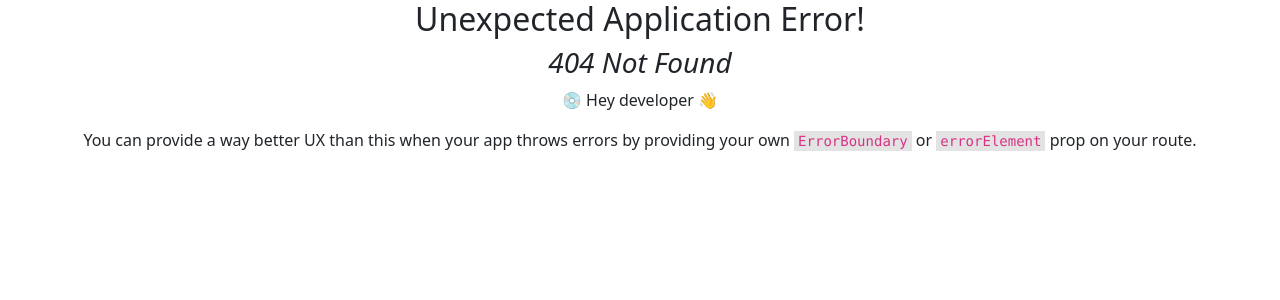
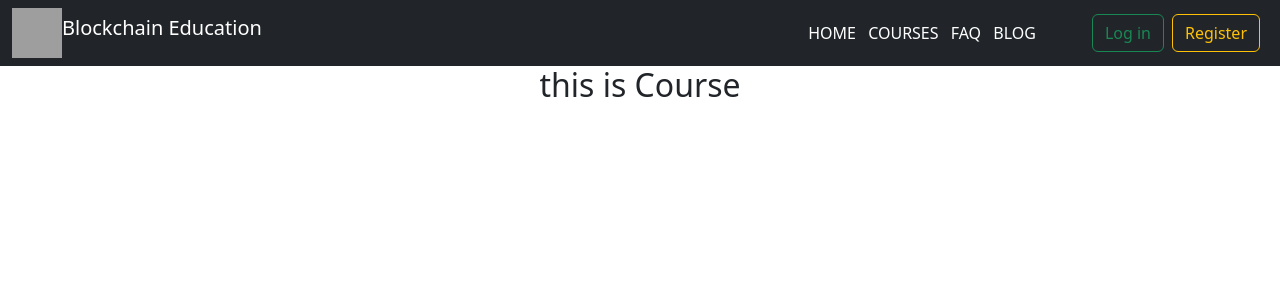
Before and after one commit to Ronyhassansam03n/blockchain-clients, a React (Create React App) app: page /course in a window 1280 px wide. Before the commit this address had no page. Shown: the top 300 px of the page. Built offline with nearby package versions, Linux system fonts and the light colour scheme; grey boxes are pictures that could not be loaded.

Commit message:
nav route done

```diff
--- /dev/null
+++ b/src/Components/Courses/Course.js
@@ -0,0 +1,11 @@
+import React from 'react';
+
+const Course = () => {
+    return (
+        <div>
+            <h2> this is Course</h2>
+        </div>
+    );
+};
+
+export default Course;
--- a/src/Components/Home/Home.js
+++ b/src/Components/Home/Home.js
@@ -3,7 +3,7 @@ import React from 'react';
 const Home = () => {
     return (
         <div>
-            <h1>   thisd is home </h1>
+            this is home
         </div>
     );
 };
--- a/src/Header/Header.css
+++ b/src/Header/Header.css
@@ -2,6 +2,3 @@
     text-decoration: none;
     color: white;
 }
-.navLink :hover{
-    color: rgb(1, 108, 112);
-}
```
Also changed, not shown: src/Routes/Routes.js (+26 -1 lines).
